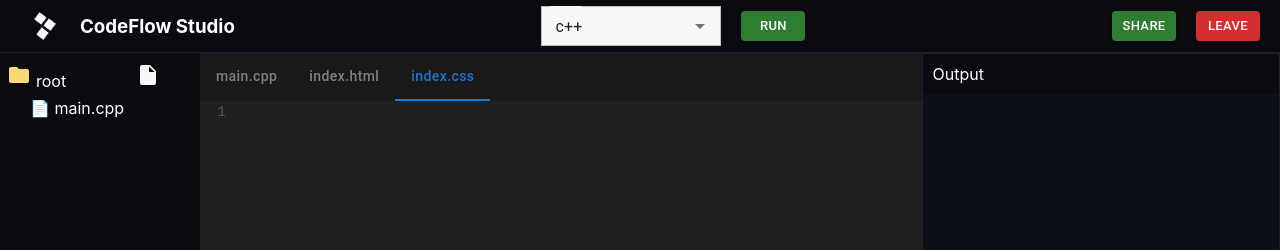
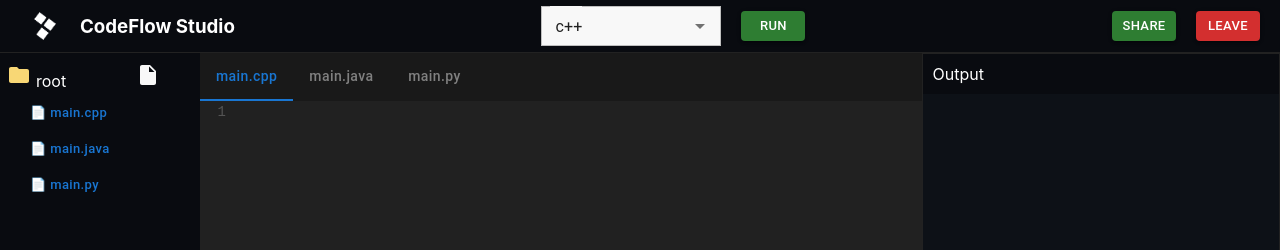
Before and after one commit to Pathak1511/Editor, a React (Create React App) app: page /editor/1 in a window 1280 px wide. Shown: the top 250 px of the page. Built offline with nearby package versions, Linux system fonts and the light colour scheme; no server answers; the HTML template or start-up script is replaced by a standard one.

Commit message:
12-12-2023 : 19:40

```diff
--- a/src/App.css
+++ b/src/App.css
@@ -3,6 +3,10 @@
 body {
   height: 100vh;
   position: relative;
+}
+.css-1knaqv7-MuiButtonBase-root-MuiButton-root,
+.css-1dxun5-MuiButtonBase-root-MuiButton-root {
+  text-transform: none !important;
 }
 .colorWhite {
   color: #f8f8f8;
@@ -336,7 +340,7 @@ textarea {
 }
 
 .delete-button {
-  background: none;
+  /* background: none; */
   border: none;
   cursor: pointer;
   color: red; /* Change to your desired color */
@@ -358,14 +362,8 @@ textarea {
   margin-top: 5px;
 }
 
-.inputContainer__input {
-  margin: 6px 0 0px 0;
-  padding: 5px;
-  display: flex;
-  border: 1px solid lightgray;
-  align-items: center;
-  justify-content: space-between;
-  cursor: pointer;
+#filled-hidden-label-small {
+  color: #fff !important;
 }
 
 .folder > span {
@@ -379,10 +377,12 @@ textarea {
 
 .file {
   margin-top: 5px;
-  padding-left: 5px;
+  padding-left: 0px;
   display: flex;
   flex-direction: column;
+  align-items: flex-start;
   color: #fff;
+  text-transform: none;
 }
 
 /* MainEditor Redesign */
--- a/src/components/Chat.js
+++ b/src/components/Chat.js
@@ -25,7 +25,7 @@ function Chat({ show, socketRef, userName }) {
       isEffectSetup.current = true;
     }
 
-    console.log(messages);
+    // console.log(messages);
   }, [socketRef.current, inputText]);
 
   const handleSendClick = () => {
--- a/src/components/Editor.js
+++ b/src/components/Editor.js
@@ -13,7 +13,7 @@ import "codemirror/addon/edit/closebrackets";
 import ACTIONS from "../Actions";
 import "codemirror/theme/material-darker.css";
 
-const Editor = ({ socketRef, id, onCodeChange }) => {
+const Editor = ({ socketRef, id, onCodeChange, tabId, data }) => {
   const editorRef = useRef(null);
   useEffect(() => {
     async function init() {
@@ -42,8 +42,6 @@ const Editor = ({ socketRef, id, onCodeChange }) => {
           });
         }
       });
-
-      //
     }
     init();
   }, []);
@@ -62,6 +60,14 @@ const Editor = ({ socketRef, id, onCodeChange }) => {
     };
   }, [socketRef.current]);
 
+  useEffect(() => {
+    const tabCode = parseInt(tabId, 10);
+    const tabContent = data.items[tabCode]?.file_content || "";
+    if (editorRef.current && tabContent !== editorRef.current.getValue()) {
+      editorRef.current.setValue(tabContent);
+    }
+  }, [tabId, data]);
+
   return <textarea id="realtimeEditor"></textarea>;
 };
 
--- a/src/components/Tabs.js
+++ b/src/components/Tabs.js
@@ -1,16 +1,23 @@
 import * as React from "react";
 import Tabs from "@mui/material/Tabs";
 import Tab from "@mui/material/Tab";
+import { selectTab } from "../store/slice/SelectTab";
+import { useDispatch, useSelector } from "react-redux";
+
 export default function DisabledTabs() {
-  const [value, setValue] = React.useState(2);
+  const dispatch = useDispatch();
+  const selectId = useSelector((state) => {
+    return state.tabs;
+  });
 
   const handleChange = (event, newValue) => {
-    setValue(newValue);
+    event.preventDefault();
+    dispatch(selectTab(String(newValue)));
   };
 
   return (
     <Tabs
-      value={value}
+      value={selectId * 1.0}
       onChange={handleChange}
       aria-label="disabled tabs example"
       sx={{ bgcolor: "#191919", height: "2px" }}
@@ -20,11 +27,11 @@ export default function DisabledTabs() {
         sx={{ color: "#808080", textTransform: "lowercase" }}
       />
       <Tab
-        label="index.html"
+        label="main.java"
         sx={{ color: "#808080", textTransform: "lowercase" }}
       />
       <Tab
-        label="index.css"
+        label="main.py"
         sx={{ color: "#808080", textTransform: "lowercase" }}
       />
     </Tabs>
--- a/src/data/folderData.js
+++ b/src/data/folderData.js
@@ -8,6 +8,7 @@ const explorer = {
       name: "main.cpp",
       isFolder: false,
       items: [],
+      file_content: "",
     },
   ],
 };
--- a/src/hooks/use-traverse-tree.js
+++ b/src/hooks/use-traverse-tree.js
@@ -17,6 +17,24 @@ const useTraverseTree = () => {
     return { ...tree, items: latestNode };
   }
 
+  function findNode(tree, folderId, item, isFolder) {
+    if (tree.id === folderId && tree.isFolder) {
+      tree.items.unshift({
+        id: new Date().getTime(),
+        name: item,
+        isFolder,
+        items: [],
+      });
+      return tree;
+    }
+    let latestNode = [];
+    latestNode = tree.items.map((obj) => {
+      return findNode(obj, folderId, item, isFolder);
+    });
+
+    return { ...tree, items: latestNode };
+  }
+
   function deleteNode(tree, nodeId) {
     function removeNode(node) {
       if (node.id === nodeId) {
@@ -30,7 +48,7 @@ const useTraverseTree = () => {
 
     return removeNode(tree);
   }
-  return { insertNode, deleteNode };
+  return { insertNode, deleteNode, findNode };
 };
 
 export default useTraverseTree;
--- a/src/page-temp/FolderStructure.js
+++ b/src/page-temp/FolderStructure.js
@@ -1,6 +1,9 @@
 import React, { useState } from "react";
 import FolderIcon from "@mui/icons-material/Folder";
 import InsertDriveFileIcon from "@mui/icons-material/InsertDriveFile";
+import Button from "@mui/material/Button";
+import TextField from "@mui/material/TextField";
+import OpenInNewIcon from "@mui/icons-material/OpenInNew";
 
 function FolderStructure({ handleInsertNode, explorer }) {
   const [expand, setExpand] = useState("block");
@@ -86,11 +89,14 @@ function FolderStructure({ handleInsertNode, explorer }) {
           {showInput.visible && (
             <div className="inputContainer">
               <span>{showInput.isFolder ? "📁" : "📄"}</span>
-              <input
-                type="text"
+              <TextField
+                hiddenLabel
+                id="filled-hidden-label-small"
+                variant="filled"
+                size="small"
                 onKeyDown={onAddFolder}
                 onBlur={() => setShowInput({ ...showInput, visible: false })}
-                className="inputContainer__input"
+                // className="inputContainer__input"
                 autoFocus
               />
             </div>
@@ -115,7 +121,16 @@ function FolderStructure({ handleInsertNode, explorer }) {
         onClick={(e) => handleSelectItem(e, explorer.id) && toggleSelection()}
         onKeyDown={(e) => handleDeleteNode(e)}
       >
-        <span>📄 {explorer.name}</span>
+        <Button
+          size="small"
+          sx={{ "&:hover": { "& svg": { visibility: "visible" } } }}
+        >
+          📄 {explorer.name} &nbsp;&nbsp;{" "}
+          <OpenInNewIcon
+            sx={{ fontSize: 16, visibility: "hidden" }}
+            // onClick={() => handleFileOpen(explorer)}
+          />
+        </Button>
       </div>
     );
   }
--- a/src/page-temp/SideBar.js
+++ b/src/page-temp/SideBar.js
@@ -3,13 +3,23 @@ import language from "../data/language";
 import FolderStructure from "./FolderStructure";
 import useTraverseTree from "./../hooks/use-traverse-tree";
 import explorer from "./../data/folderData";
+import { addCode, insertNode } from "../store/slice/CodeSlice";
+import { useDispatch, useSelector } from "react-redux";
+
 import Client from "./../components/Client";
 function SideBar({ clients }) {
-  const [explorerData, setExplorerData] = useState(explorer);
-  const { insertNode, deleteNode } = useTraverseTree();
+  const dispatch = useDispatch();
+  const data = useSelector((state) => {
+    return state.code;
+  });
+
+  const [explorerData, setExplorerData] = useState(data);
+  const { deleteNode } = useTraverseTree();
   const handleInsertNode = (folderId, item, isFolder) => {
-    const finalTree = insertNode(explorerData, folderId, item, isFolder);
-    setExplorerData(finalTree);
+    dispatch(
+      insertNode({ folderId: folderId, item: item, isFolder: isFolder })
+    );
+    setExplorerData(data);
   };
 
   const handleDeleteNode = (folderId, item) => {
@@ -21,7 +31,7 @@ function SideBar({ clients }) {
       <FolderStructure
         handleInsertNode={handleInsertNode}
         handleDeleteNode={handleDeleteNode}
-        explorer={explorerData}
+        explorer={data}
       />
 
       <h3 style={{ color: "#fff" }}>Connected</h3>
--- a/src/store/index.js
+++ b/src/store/index.js
@@ -1,9 +1,13 @@
 import { configureStore } from "@reduxjs/toolkit";
 import UserSlice from "./slice/UserSlice";
+import CodeSlice from "./slice/CodeSlice";
+import TabSlice from "./slice/SelectTab";
 
 const store = configureStore({
   reducer: {
     users: UserSlice,
+    code: CodeSlice,
+    tabs: TabSlice,
   },
 });
 
--- /dev/null
+++ b/src/store/slice/CodeSlice.js
@@ -0,0 +1,118 @@
+import { createSlice } from "@reduxjs/toolkit";
+
+const codeSlice = createSlice({
+  name: "code",
+  initialState: {
+    id: "145",
+    name: "root",
+    isFolder: true,
+    items: [
+      {
+        id: "0",
+        name: "main.cpp",
+        isFolder: false,
+        items: [],
+        file_content: "",
+      },
+      {
+        id: "1",
+        name: "main.java",
+        isFolder: false,
+        items: [],
+        file_content: "",
+      },
+      {
+        id: "2",
+        name: "main.py",
+        isFolder: false,
+        items: [],
+        file_content: "",
+      },
+    ],
+  },
+  reducers: {
+    addCode: (state, action) => {
+      const { id, file_content } = action.payload;
+      const itemIndex = state.items.findIndex((item) => item.id === id);
+
+      if (itemIndex !== -1) {
+        state.items[itemIndex].file_content = file_content;
+      }
+      return state;
+    },
+
+    removeCode(state, action) {
+      state.splice(action.payload, 1);
+    },
+    deleteCode(state, action) {
+      return [];
+    },
+    insertNode: (state, action) => {
+      const { folderId, item, isFolder } = action.payload;
+
+      const findNode = (tree) => {
+        if (tree.id === folderId && tree.isFolder) {
+          tree.items.unshift({
+            id: new Date().getTime(),
+            name: item,
+            isFolder,
+            items: [],
+          });
+          return true;
+        }
+
+        for (let i = 0; i < tree.items.length; i++) {
+          if (findNode(tree.items[i])) {
+            return true;
+          }
+        }
+
+        return false;
+      };
+
+      findNode(state);
+    },
+
+    deleteNode: (state, action) => {
+      const nodeId = action.payload;
+      const removeNode = (node) => {
+        if (node.id === nodeId) {
+          return null;
+        }
+        const updateItems = node.items
+          .map((item) => removeNode(item))
+          .filter(Boolean);
+        return { ...node, items: updateItems };
+      };
+
+      return removeNode(state);
+    },
+
+    updateFileContent: (state, action) => {
+      const { id, file_content } = action.payload;
+      const updateFile = (node) => {
+        if (node.id === id && !node.isFolder) {
+          node.file_content = file_content;
+          return true;
+        }
+
+        for (let i = 0; i < node.items.length; i++) {
+          if (updateFile(node.items[i])) {
+            return true;
+          }
+        }
+
+        return false;
+      };
+
+      updateFile(state);
+    },
+  },
+});
+
+export default codeSlice.reducer;
+export const { addCode } = codeSlice.actions;
+export const { removeCode } = codeSlice.actions;
+export const { deleteCode } = codeSlice.actions;
+export const { insertNode } = codeSlice.actions;
+export const { updateFileContent } = codeSlice.actions;
--- /dev/null
+++ b/src/store/slice/SelectTab.js
@@ -0,0 +1,14 @@
+import { createSlice } from "@reduxjs/toolkit";
+
+const TabSlice = createSlice({
+  name: "tabs",
+  initialState: "0",
+  reducers: {
+    selectTab(state, action) {
+      return action.payload;
+    },
+  },
+});
+
+export default TabSlice.reducer;
+export const { selectTab } = TabSlice.actions;
```
Also changed, not shown: src/page-temp/MainEditor.js (+20 -7 lines), 1 other file (tests, documents, lock files or other folders).
